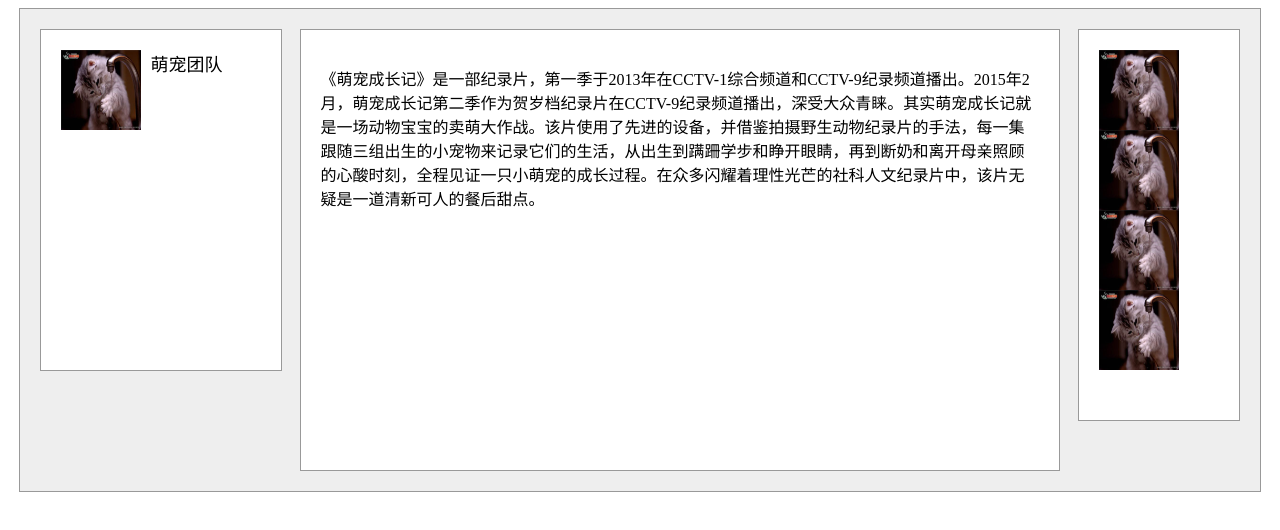
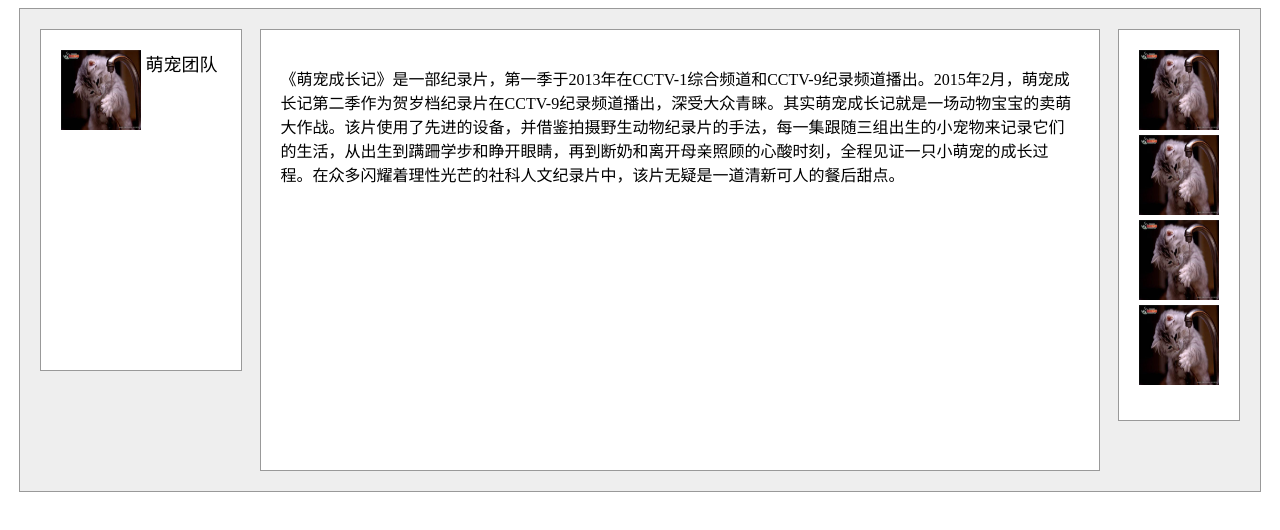
Before and after one commit to wrrwlove/baiduhomework, a plain HTML site: page html3-1/index.html in a window 1280 px wide. Drawn offline with Linux system fonts and the light colour scheme; files whose address does not match are found by name.

Commit message:
Update main.css

```diff
--- a/html3-1/main.css
+++ b/html3-1/main.css
@@ -5,7 +5,6 @@ div{
 #main{
 	  position: relative;
 	  margin: 0 auto;
-	  padding: 20px;
       width:95%;
       height: auto;
       background: #eee;
@@ -14,13 +13,12 @@ div{
 	position: absolute;
 	top: 20px;
 	left: 20px;
-
-	width: 200px;
+	width: 160px;
 	height:300px;
 	background: #fff;
 	}
 #middle{
-	margin: 0 180px 0 260px;
+	margin: 0 140px 0 220px;
 	width: auto;
 	height: 400px;
 	background: #fff;
@@ -29,8 +27,7 @@ div{
 	position: absolute;
 	top: 20px;
 	right: 20px;
-
-    width: 120px;
+    width: 80px;
     height:350px;
     background: #fff;
     }
@@ -39,8 +36,9 @@ img{
 	float: left;
 	width: 80px;
 	height: 80px;
+	margin-bottom:5px;
 }
 span{
 	font-size: 18px;
-	margin: 10px;
+	margin-left: 5px;
 }
```
